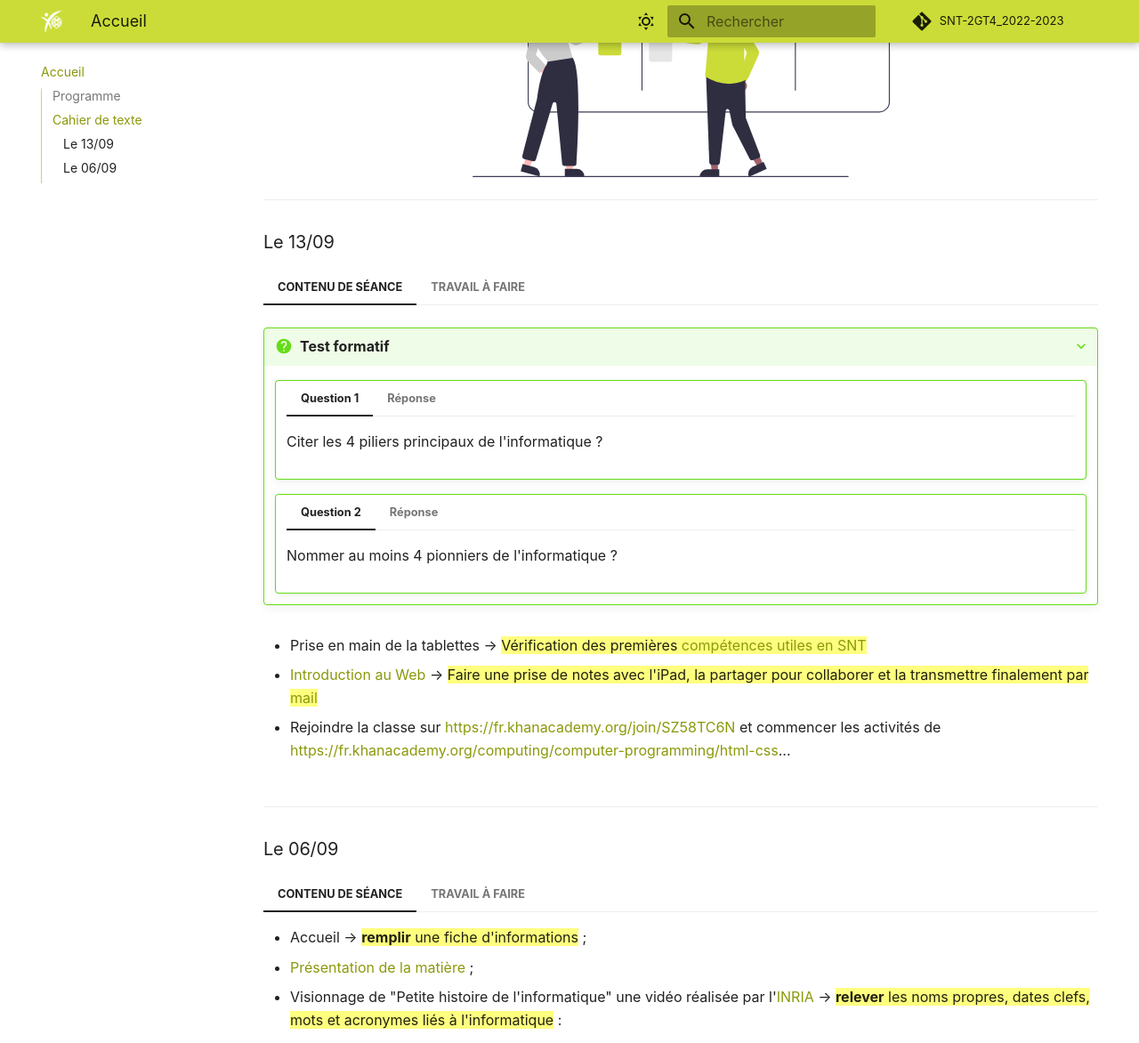
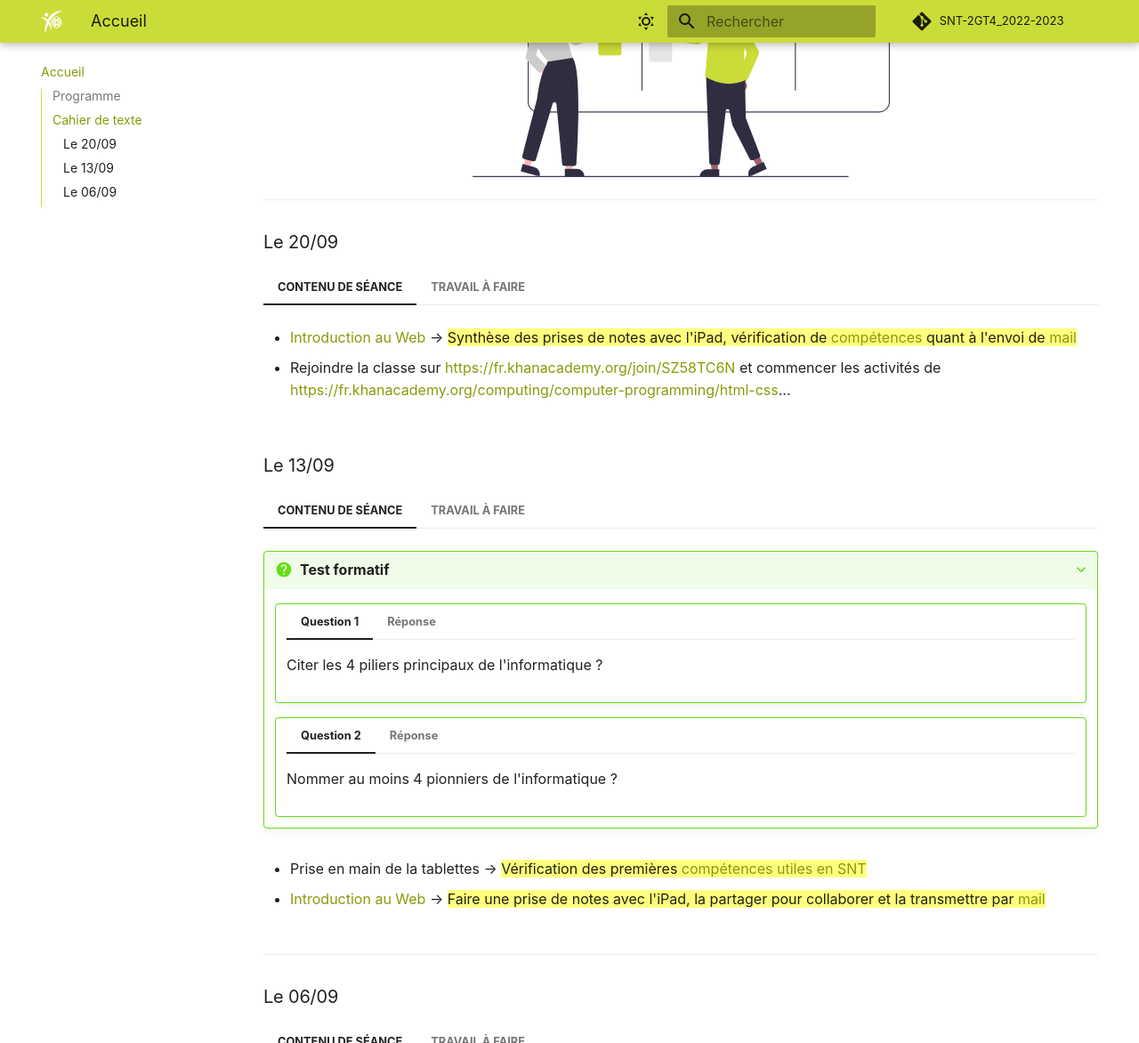
Before and after one commit to ericECmorlaix/SNT-2GT4_2022-2023, an MkDocs documentation site: the page built from docs/index.md, in a window 1280 px wide and 1400 px high, scrolled down 1191 px, cut to the strip 0-1172 px from the top of the window. Shown: the whole strip at 89% size. Built offline with MkDocs 1.6.1 and Material for MkDocs 9.7.7, drawn with Linux system fonts in a browser that asks for light colours; comment, search, counter and statistics services are not loaded.

Commit message:
MAJ pour 0920

```diff
--- a/docs/index.md
+++ b/docs/index.md
@@ -94,6 +94,20 @@
 
 ***
 
+### Le 20/09
+
+=== "CONTENU DE SÉANCE"
+
+    - [Introduction au Web](./Web/#introduction-au-web) -> ==Synthèse des prises de notes avec l'iPad, vérification de [compétences](./competences_SNT) quant à l'envoi de [mail]==
+
+    - Rejoindre la classe sur <https://fr.khanacademy.org/join/SZ58TC6N>{:target="_blank"} et commencer les activités de <https://fr.khanacademy.org/computing/computer-programming/html-css>{:target="_blank"}...
+
+
+=== "TRAVAIL À FAIRE"
+
+    - Poursuivre votre [initiation aux langages HTML/CSS pour faire une page web](https://fr.khanacademy.org/computing/computer-programming/html-css){:target="_blank"}
+
+
 ### Le 13/09
 
 === "CONTENU DE SÉANCE"
@@ -123,15 +137,11 @@
 
     - Prise en main de la tablettes -> ==Vérification des premières [compétences utiles en SNT](./competences_SNT)==
 
-    - [Introduction au Web](./Web/#introduction-au-web) -> ==Faire une prise de notes avec l'iPad, la partager pour collaborer et la transmettre finalement par [mail]==
-
-    - Rejoindre la classe sur <https://fr.khanacademy.org/join/SZ58TC6N>{:target="_blank"} et commencer les activités de <https://fr.khanacademy.org/computing/computer-programming/html-css>{:target="_blank"}...
-
+    - [Introduction au Web](./Web/#introduction-au-web) -> ==Faire une prise de notes avec l'iPad, la partager pour collaborer et la transmettre par [mail]==
 
 === "TRAVAIL À FAIRE"
 
-    - Poursuivre votre [initiation aux langages HTML/CSS pour faire une page web](https://fr.khanacademy.org/computing/computer-programming/html-css)>{:target="_blank"}
-
+    - **Revoir** des vidéos d'[Introduction au Web](./Web/#introduction-au-web), finir votre prise de notes avec l'iPad, et la transmettre finalement par [mail].
 
 ***
 
```
